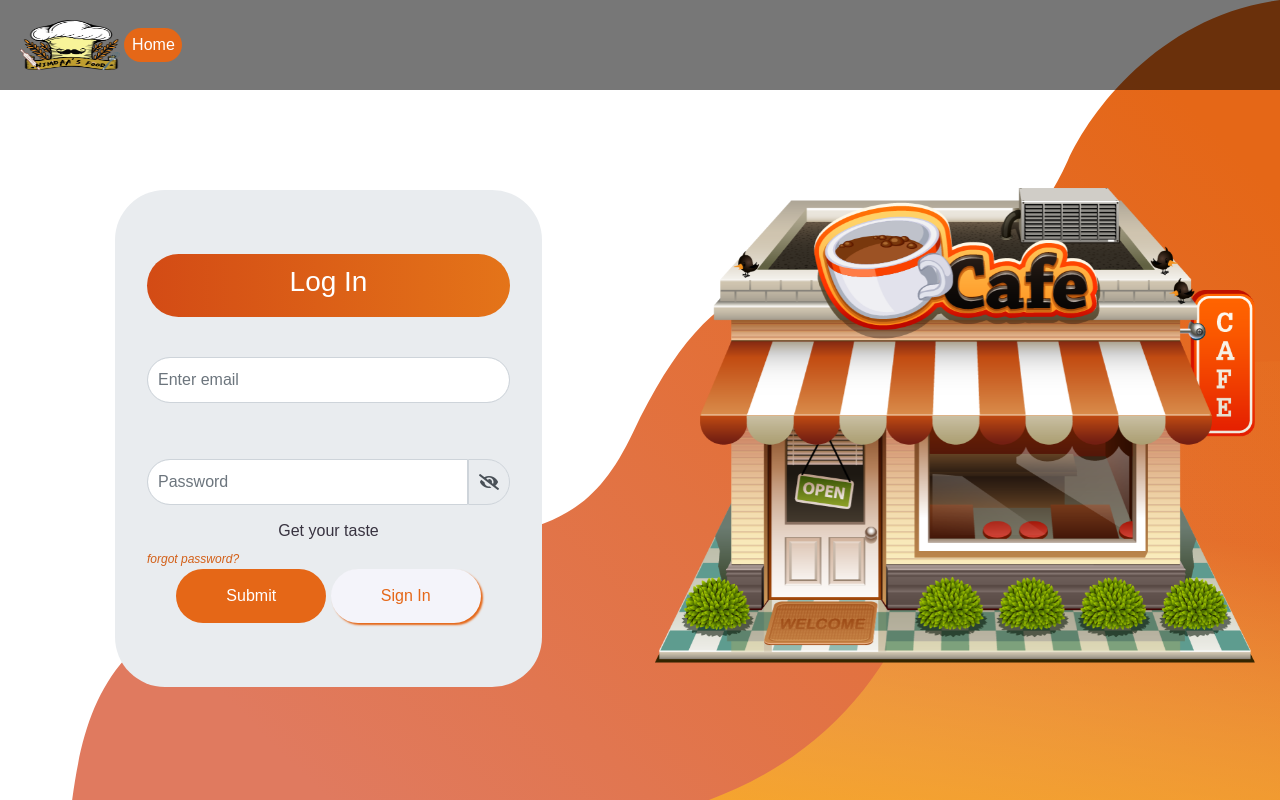
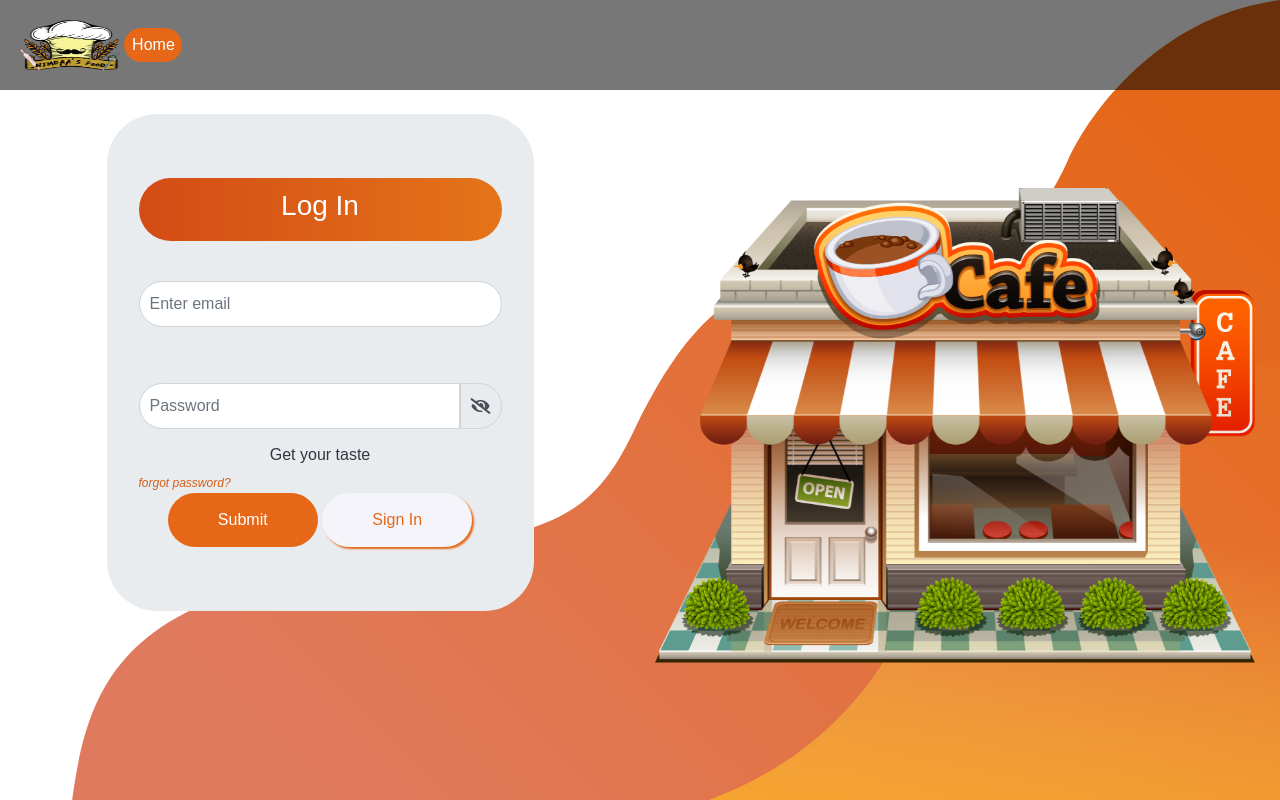
Before and after one commit to Pradeepkaliyawansha/food-Odering-web-PHP-Project, a PHP site: page /login_signin/login1.php in a window 1280 px wide. Run offline with PHP 8.4, Linux system fonts and the light colour scheme; some libraries are stand-ins or nearby versions.

Commit message:
login css updated

```diff
--- a/login_signin/css/login.css
+++ b/login_signin/css/login.css
@@ -1,5 +1,4 @@
     @charset "UTF-8";
-html{overflow: hidden;}
     * {
         padding: 0;
         margin: 0;
@@ -8,70 +7,81 @@ html{overflow: hidden;}
 
     body {
         font-family: Arial, "Helvetica Neue", Helvetica, sans-serif;
-    width: 100%;
-    height: auto;
+        /* width: 100%; */
+        /* height: 700px; */
+        height: 100vh;
         background: url(../images/background_css.svg) no-repeat;
         background-size: cover;
+    }
 
-}
-.login-form{
+    .login-form {
         width: 70%;
-    margin: 100px ;
-    border-radius: 50px;
-
-}
-#login-form{
+        margin: auto;
+        margin-top: 24px;
         border-radius: 50px;
     }
-.login-heading{
-    background:  linear-gradient(to right, #d34b15, #e47419)  ;
+
+    #login-form {
+        border-radius: 50px;
+    }
+
+    .login-heading {
+        background: linear-gradient(to right, #d34b15, #e47419);
         color: white;
         border-radius: 50px;
         padding: 10px;
         text-align: center;
     }
-#exampleInputEmail1, #exampleInputPassword1{
+
+    #exampleInputEmail1,
+    #exampleInputPassword1 {
         border-radius: 50px;
         margin-top: 40px;
         padding: 10px;
+    }
 
-}
-#login-password{
+    #login-password {
         border-radius: 50px 0px 0px 50px;
         margin-top: 40px;
         padding: 10px;
     }
-#login-show-password{
+
+    #login-show-password {
         border-radius: 0px 50px 50px 0px;
         margin-top: 40px;
         padding: 10px;
     }
-.login-forgot-password{
+
+    .login-forgot-password {
         font-size: 12px;
         font-style: italic;
     }
-.login-btns{
+
+    .login-btns {
         text-align: center;
     }
-.login-btns button{
+
+    .login-btns button {
         margin: 20px;
     }
-#login-submit:hover{
 
+    #login-submit:hover {
         background-color: #d35f17;
     }
-#login-signin:hover{
 
+    #login-signin:hover {
         background-color: #dbdbdf;
     }
-#login-submit{
+
+    #login-submit {
         background-color: #E56717;
         border-radius: 50px;
         border: 0px;
         padding: 15px;
         width: 150px;
     }
-#login-signin{
+
+    #login-signin {
         background-color: #f4f4fa;
         color: #E56717;
         border-radius: 50px;
@@ -79,17 +89,20 @@ body {
         box-shadow: 2px 2px 2px;
         padding: 15px;
         width: 150px;
+    }
 
-}
-.login-image{
+    .login-image {
         margin-top: 100px;
     }
-@media screen and (max-width: 1227px){
-    .login-image-div{display: none;}
+
+    @media screen and (max-width: 1227px) {
+        .login-image-div {
+            display: none;
+        }
         body {
             font-family: Arial, "Helvetica Neue", Helvetica, sans-serif;
             width: 100%;
-    height: 1000px;
+            /* height: 1000px; */
             background: url(../images/background_css.svg) no-repeat;
             background-size: cover;
         }
```
Lines whose indentation alone changed are shown as unchanged.
